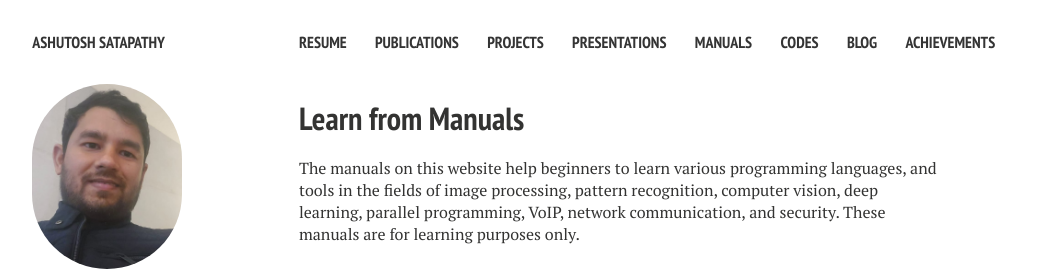
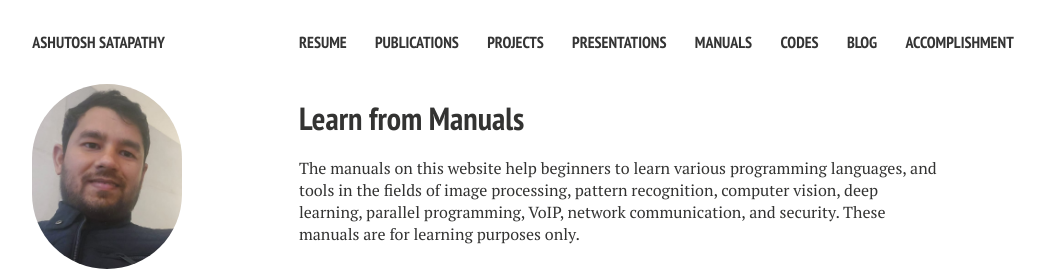
Before and after one commit to ashutoshsatapathy1990/ashutoshsatapathy1990.github.io, a Jekyll site: the page built from manuals.md, in a window 1280 px wide. Shown: the top 271 px of the page, without its empty margins (21-1066 px from the left). Built offline with Jekyll 4.4.1, drawn with Linux system fonts in a browser that asks for light colours; nearby versions of some CDN libraries.

Commit message:
Update _config.yml

```diff
--- a/_config.yml
+++ b/_config.yml
@@ -40,7 +40,7 @@ links:
     url: /code/
   - title: Blog
     url: /blog/
-  - title: Achievements
+  - title: Accomplishment
     url: /achievement/
 
 # http://en.wikipedia.org/wiki/List_of_tz_database_time_zones
```
